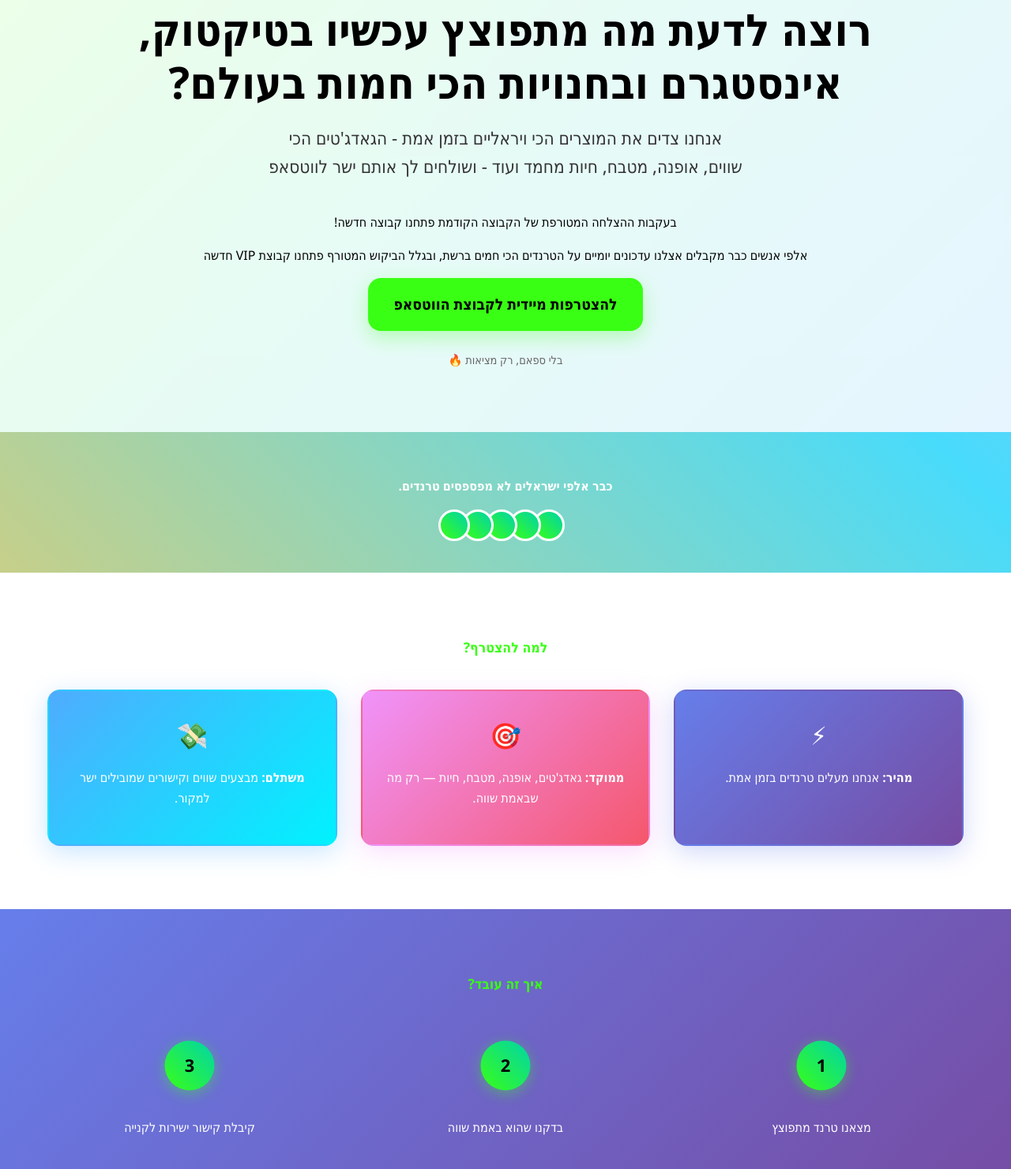
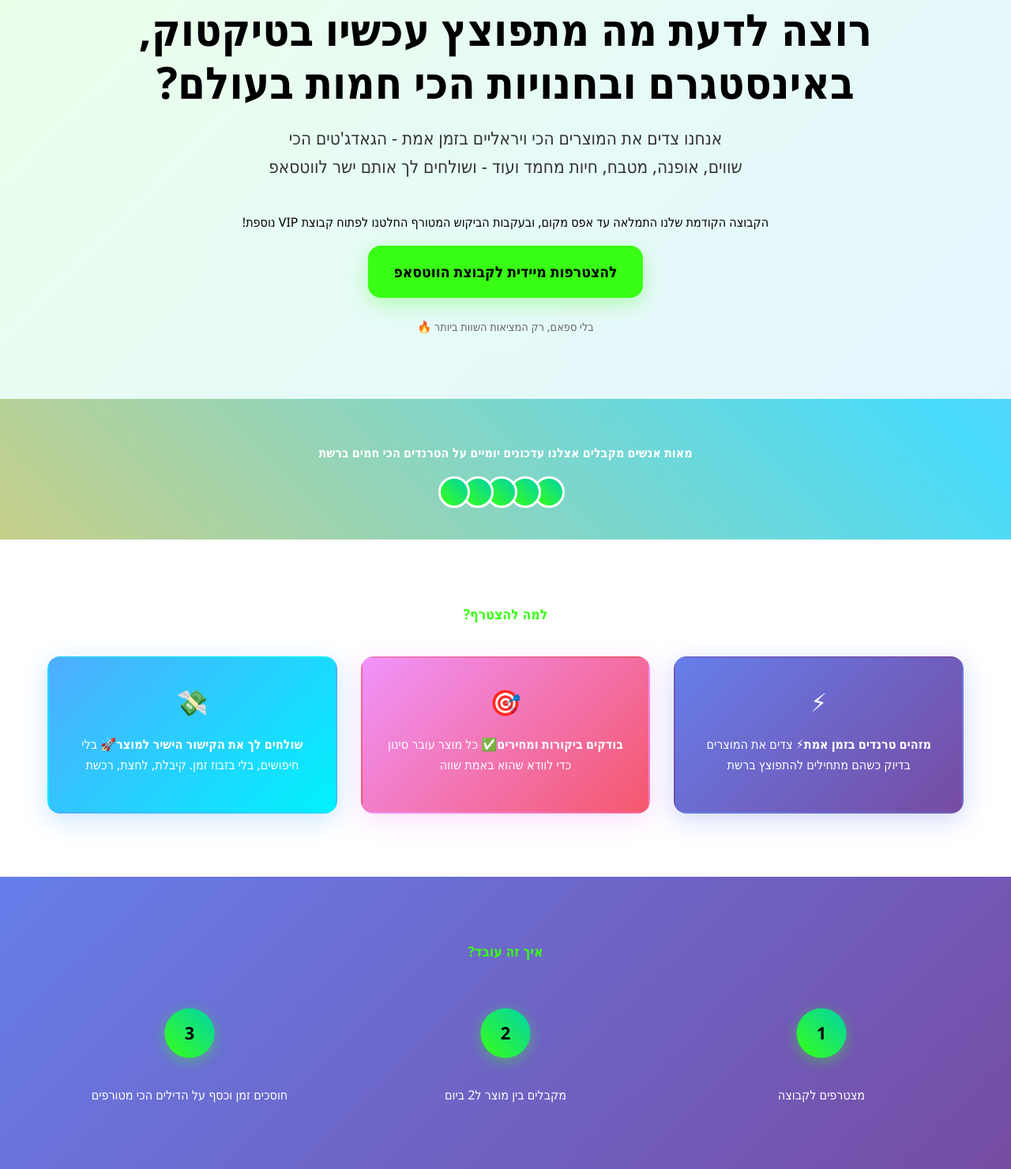
Before and after one commit to Giga523/trend_site, a plain HTML site: page index.html in a window 1280 px wide. Shown: the part 57-1537 px from the top of the page at 79% size. Drawn offline with Linux system fonts and the light colour scheme.

Commit message:
Update index_2.html

```diff
--- a/index.html
+++ b/index.html
@@ -444,19 +444,18 @@
     <!-- Hero Section -->
     <section class="hero">
         <div class="container">
-            <h1>רוצה לדעת מה מתפוצץ עכשיו בטיקטוק, אינסטגרם ובחנויות הכי חמות בעולם?</h1>
+            <h1>רוצה לדעת מה מתפוצץ עכשיו בטיקטוק, באינסטגרם ובחנויות הכי חמות בעולם?</h1>
             <h2>אנחנו צדים את המוצרים הכי ויראליים בזמן אמת - הגאדג'טים הכי שווים, אופנה, מטבח, חיות מחמד ועוד - ושולחים לך אותם ישר לווטסאפ</h2>
-            <p>בעקבות ההצלחה המטורפת של הקבוצה הקודמת פתחנו קבוצה חדשה!</p>
-            <p>אלפי אנשים כבר מקבלים אצלנו עדכונים יומיים על הטרנדים הכי חמים ברשת, ובגלל הביקוש המטורף פתחנו קבוצת VIP חדשה</p>
+            <p>הקבוצה הקודמת שלנו התמלאה עד אפס מקום, ובעקבות הביקוש המטורף החלטנו לפתוח קבוצת VIP נוספת!</p>
             <a href="https://bqxh1k6fbfb0whpe.canva-hosted-embed.com/codelet/AAEAEGJxeGgxazZmYmZiMHdocGUAAAAAAZnzsxZ1O6F0cOJhA-par8q0VG0I5JECY7gjqwXaqcZA-CRqngM/%7B%7BWHATSAPP_LINK%7D%7D" class="cta-button">להצטרפות מיידית לקבוצת הווטסאפ</a>
-            <div class="trust-line">בלי ספאם, רק מציאות 🔥</div>
+            <div class="trust-line">בלי ספאם, רק המציאות השוות ביותר 🔥</div>
         </div>
     </section>
 
     <!-- Social Proof -->
     <section class="social-proof">
         <div class="container">
-            <p>כבר אלפי ישראלים לא מפספסים טרנדים.</p>
+            <p>מאות אנשים מקבלים אצלנו עדכונים יומיים על הטרנדים הכי חמים ברשת</p>
             <div class="avatars">
                 <div class="avatar"></div>
                 <div class="avatar"></div>
@@ -474,15 +473,15 @@
             <div class="benefits-grid">
                 <div class="benefit-card" style="opacity: 1; transform: translateY(0px); transition: opacity 0.6s, transform 0.6s;">
                     <div class="icon">⚡</div>
-                    <p><strong>מהיר:</strong> אנחנו מעלים טרנדים בזמן אמת.</p>
+                    <p><strong>מזהים טרנדים בזמן אמת</strong>⚡ צדים את המוצרים בדיוק כשהם מתחילים להתפוצץ ברשת</p>
                 </div>
                 <div class="benefit-card" style="opacity: 1; transform: translateY(0px); transition: opacity 0.6s, transform 0.6s;">
                     <div class="icon">🎯</div>
-                    <p><strong>ממוקד:</strong> גאדג'טים, אופנה, מטבח, חיות — רק מה שבאמת שווה.</p>
+                    <p><strong>בודקים ביקורות ומחירים</strong>✅ כל מוצר עובר סינון כדי לוודא שהוא באמת שווה</p>
                 </div>
                 <div class="benefit-card" style="opacity: 1; transform: translateY(0px); transition: opacity 0.6s, transform 0.6s;">
                     <div class="icon">💸</div>
-                    <p><strong>משתלם:</strong> מבצעים שווים וקישורים שמובילים ישר למקור.</p>
+                    <p><strong>שולחים לך את הקישור הישיר למוצר</strong>🚀 בלי חיפושים, בלי בזבוז זמן. קיבלת, לחצת, רכשת </p>
                 </div>
             </div>
         </div>
@@ -495,15 +494,15 @@
             <div class="steps-grid">
                 <div class="step" style="opacity: 0; transform: translateY(20px); transition: opacity 0.6s, transform 0.6s;">
                     <div class="step-number">1</div>
-                    <p>מצאנו טרנד מתפוצץ</p>
+                    <p>מצטרפים לקבוצה</p>
                 </div>
                 <div class="step" style="opacity: 0; transform: translateY(20px); transition: opacity 0.6s, transform 0.6s;">
                     <div class="step-number">2</div>
-                    <p>בדקנו שהוא באמת שווה</p>
+                    <p>מקבלים בין מוצר ל2 ביום</p>
                 </div>
                 <div class="step" style="opacity: 0; transform: translateY(20px); transition: opacity 0.6s, transform 0.6s;">
                     <div class="step-number">3</div>
-                    <p>קיבלת קישור ישירות לקנייה</p>
+                    <p>חוסכים זמן וכסף על הדילים הכי מטורפים </p>
                 </div>
             </div>
         </div>
```
